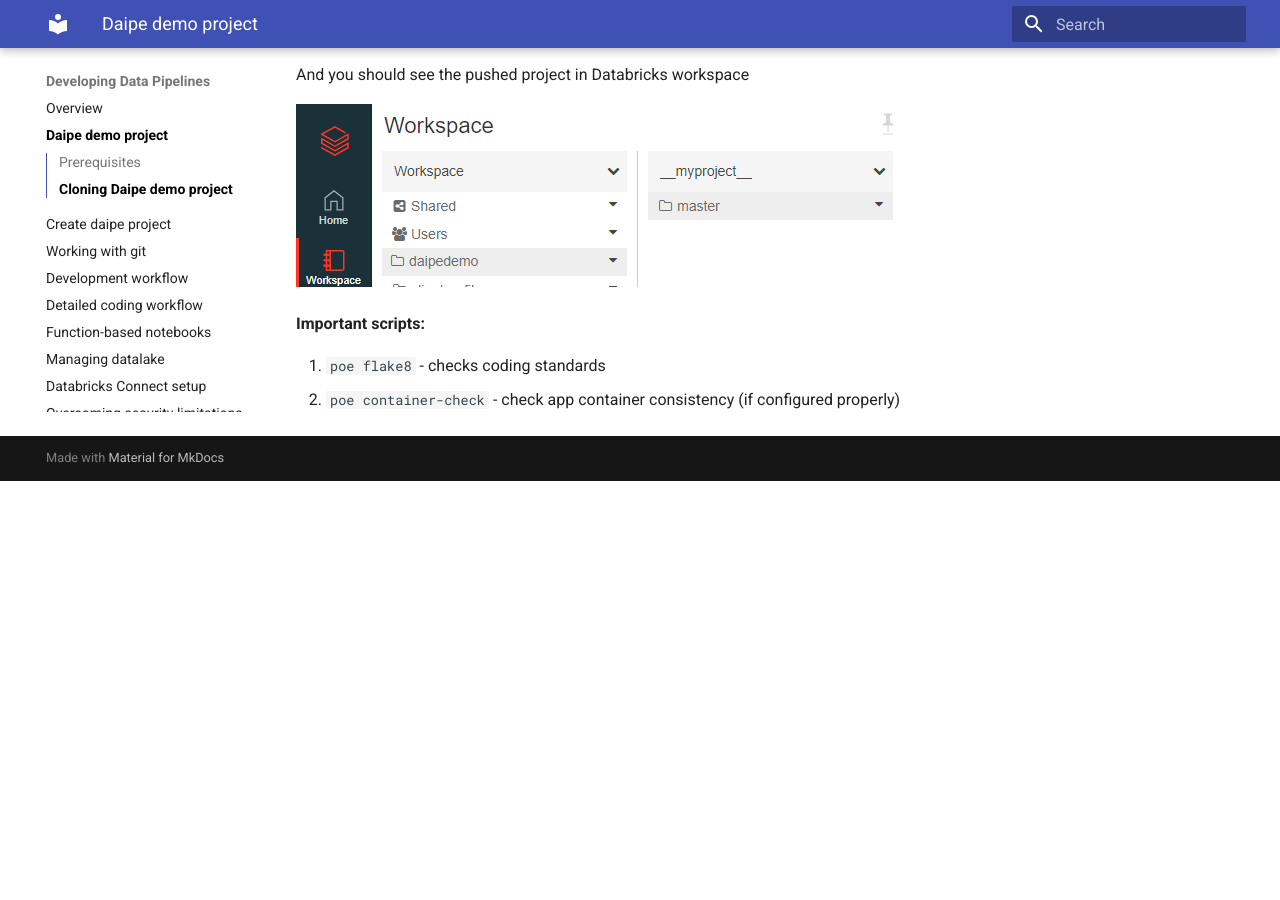
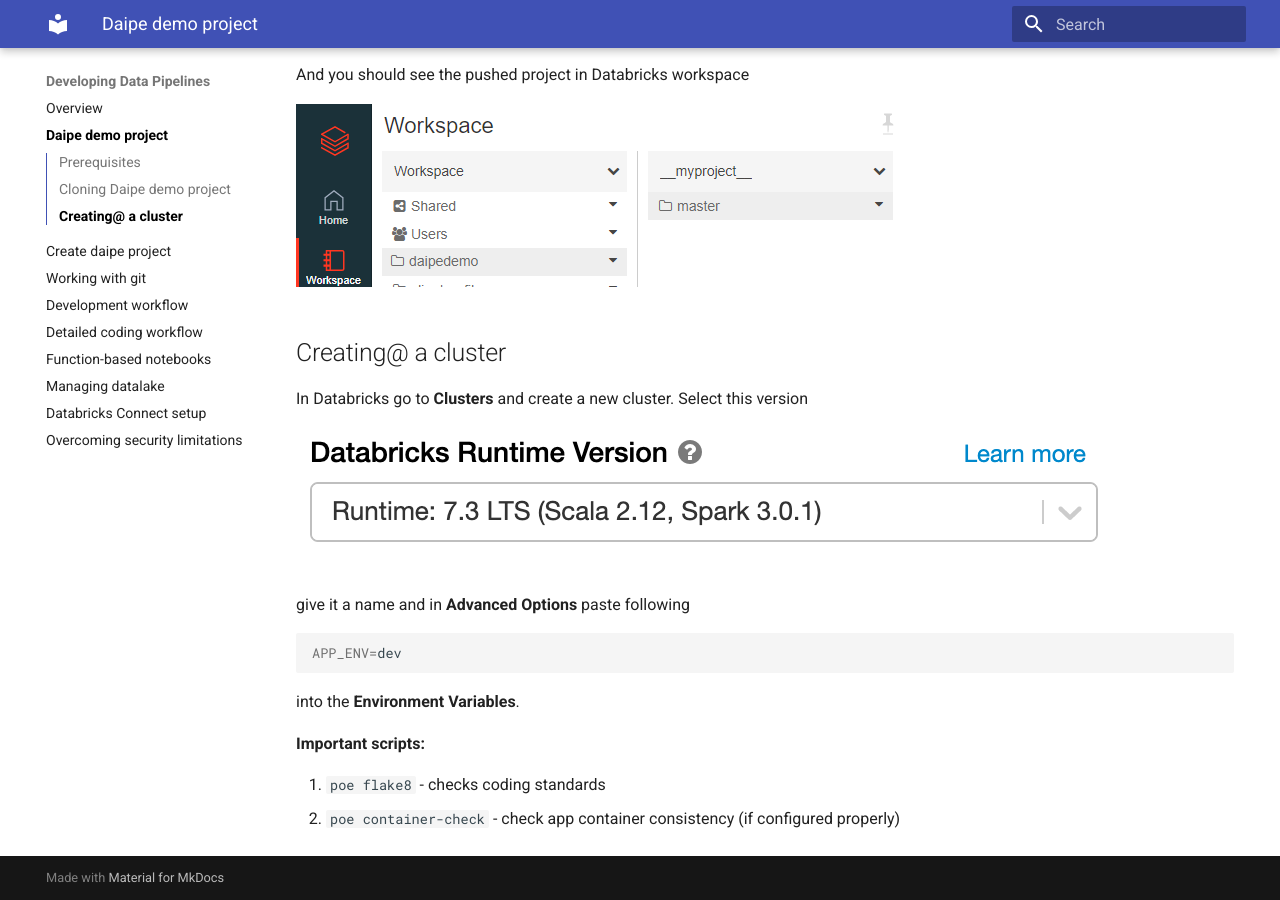
Before and after one commit to daipe-ai/platform-docs, an MkDocs documentation site: the page built from docs/data-pipelines-workflow/daipe-demo-project.md, in a window 1280 px wide and 900 px high, scrolled down 2324 px. Built offline with MkDocs 1.6.1 and Material for MkDocs 9.7.7, drawn with Linux system fonts in a browser that asks for light colours; before the commit the page ends 2805 px from its top, so only the background shows below that.

Commit message:
Add instructions for creating a cluster

````diff
--- a/docs/data-pipelines-workflow/daipe-demo-project.md
+++ b/docs/data-pipelines-workflow/daipe-demo-project.md
@@ -61,6 +61,22 @@
 
 ![](../images/pushed_daipedemo_project.png)
 
+
+## Creating@ a cluster
+
+In Databricks go to **Clusters** and create a new cluster.
+Select this version
+
+![](../images/dbr_version7.3.png)
+
+give it a name and in **Advanced Options** paste following
+
+```bash
+APP_ENV=dev
+```
+
+into the **Environment Variables**.
+
 **Important scripts:**
 
 1. ```poe flake8``` - checks coding standards
````
Also changed, not shown: docs/images/dbr_version7.3.png (added).
